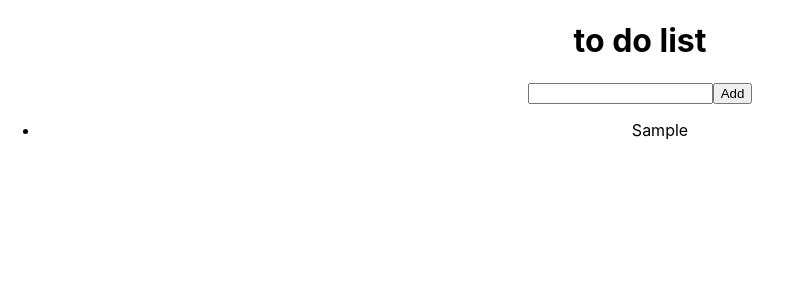
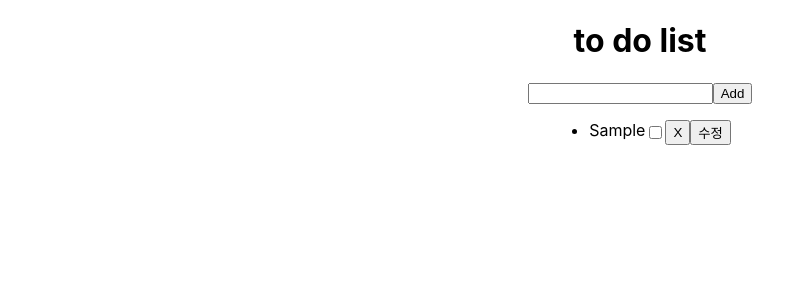
Before and after one commit to bin-pro/tutoring-to-do-list, a React (Create React App) app in the folder to-do-list/: page / in a window 1280 px wide. Both pictures are taken after typing "Sample" into the empty fields and a click on the button "Add". Shown: the top 300 px of the page, without its empty margins (0-792 px from the left). Built offline with nearby package versions, Linux system fonts and the light colour scheme.

Commit message:
Update crud

```diff
--- a/to-do-list/src/components/input/index.jsx
+++ b/to-do-list/src/components/input/index.jsx
@@ -1,21 +1,33 @@
 import React, { useState } from "react";
 
-const Input = ({ onClickAddToDoItemData }) => {
+const Input = ({ setToDoItemDataList }) => {
   const [inputValue, setInputValue] = useState("");
 
-  const onChangeInput = (event) => {
-    setInputValue(event.target.value);
+  const onClickAddToDoItemData = (content) => () => {
+    setToDoItemDataList((prevState) => [
+      ...prevState,
+      {
+        id: prevState.length + 1,
+        content: content,
+        isChecked: false,
+        isUpdating: false,
+      },
+    ]);
   };
 
-  const onClickAddButton = () => {
+  const onChangeInput = (event) => {
+    setInputValue(() => event.target.value);
+  };
+
+  const onClickAddButton = () => () => {
     onClickAddToDoItemData(inputValue)();
-    setInputValue("");
+    setInputValue(() => "");
   };
   //버튼 누르면 state에 데이터 추가
   return (
     <div className="input_wrapper">
       <input type="text" value={inputValue} onChange={onChangeInput}></input>
-      <button onClick={onClickAddButton}>Add</button>
+      <button onClick={onClickAddButton()}>Add</button>
     </div>
   );
   /*
--- a/to-do-list/src/components/todolist/index.css
+++ b/to-do-list/src/components/todolist/index.css
@@ -0,0 +1,8 @@
+.todo_item_container {
+  display: flex;
+  justify-content: center;
+}
+
+.checked {
+  text-decoration: line-through;
+}
--- a/to-do-list/src/components/todolist/index.jsx
+++ b/to-do-list/src/components/todolist/index.jsx
@@ -1,10 +1,107 @@
-const ToDoItem = ({
-  toDoItemDataList,
-  onClickUpdateToDoItemData,
-  onClickDeleteToDoItemData,
-}) => {
+import React, { useState } from "react";
+import index from "./index.css";
+
+const ToDoItem = ({ toDoItemDataList, setToDoItemDataList }) => {
+  const [updateInputValue, setUpdateInputValue] = useState("");
+
+  const onClickUpdateFinish = (id) => () => {
+    setToDoItemDataList((prevState) => {
+      const updatedList = [...prevState];
+      updatedList[id - 1] = {
+        content: updateInputValue,
+        isUpdating: !updatedList[id - 1].isUpdating,
+      };
+    });
+  };
+
+  const onChangeInput = (event) => {
+    setUpdateInputValue(() => event.target.value);
+  };
+
+  const onClickUpdateStart = (id) => () => {
+    setToDoItemDataList((prevState) => {
+      const updatedList = [...prevState]; //일단 이전 상태를 복사해서 새로운 배열을 만듭니다.
+      updatedList[id - 1] = {
+        ...updatedList[id - 1],
+        isUpdating: !updatedList[id - 1].isUpdating,
+      };
+      //업데이트할 아이템의 인덱스(id-1)에 해당하는 원소를 복사한 후 content를 업데이트합니다.
+      return updatedList;
+    });
+  };
+
+  const onChangeCheckbox = (id) => () => {
+    setToDoItemDataList((prevState) => {
+      const updatedList = [...prevState]; //일단 이전 상태를 복사해서 새로운 배열을 만듭니다.
+      updatedList[id - 1] = {
+        ...updatedList[id - 1],
+        isChecked: !updatedList[id - 1].isChecked,
+      };
+      return updatedList;
+    });
+  };
+
+  const onClickDeleteToDoItemData = (id) => () => {
+    setToDoItemDataList((prevState) => {
+      const updatedList = [...prevState].filter(
+        (listItem) => id !== listItem.id
+      );
+      return updatedList.map((listItem, index) => {
+        if (listItem.id > id) {
+          return {
+            ...listItem,
+            id: listItem.id - 1,
+            isChecked: listItem.isChecked,
+          };
+        } else {
+          return listItem;
+        }
+      });
+    });
+  };
+
   return toDoItemDataList.map((toDoItemData) => {
-    return <li key={`todo_item_${toDoItemData.id}`}>{toDoItemData.content}</li>;
+    var toggle = toDoItemData.isChecked ? "checked" : "";
+
+    const listContent = () => {
+      const content = toDoItemData.content;
+
+      if (!toDoItemData.isUpdating) {
+        return (
+          <li key={`todo_item_${toDoItemData.id}`} className={`${toggle}`}>
+            {content}
+          </li>
+        );
+      }
+      if (toDoItemData.isUpdating) {
+        return (
+          <input
+            key={`todo_item_updating_${toDoItemData.id}`}
+            type="text"
+            value={content}
+            onChange={onChangeInput()}
+          ></input>
+        );
+      }
+    };
+    var updateToggle = !toDoItemData.isUpdating
+      ? onClickUpdateStart(toDoItemData.id)
+      : onClickUpdateFinish(toDoItemData.id);
+    return (
+      <div
+        key={`todo_item_wrapper_${toDoItemData.id}`}
+        className="todo_item_container"
+      >
+        {listContent()}
+        <input
+          key={`todo_checkbox_${toDoItemData.id}`}
+          type="checkbox"
+          onChange={onChangeCheckbox(toDoItemData.id)}
+        ></input>
+        <button onClick={onClickDeleteToDoItemData(toDoItemData.id)}>X</button>
+        <button onClick={updateToggle}>수정</button>
+      </div>
+    );
   });
 };
 
--- a/to-do-list/src/pages/main/index.jsx
+++ b/to-do-list/src/pages/main/index.jsx
@@ -4,37 +4,6 @@ import ToDoItem from "../../components/todolist/index";
 
 const Main = () => {
   const [toDoItemDataList, setToDoItemDataList] = useState([]);
-
-  const onClickAddToDoItemData = (content) => () => {
-    setToDoItemDataList((prevState) => [
-      ...prevState,
-      {
-        id: prevState.length + 1,
-        content: content,
-        isChecked: false,
-      },
-    ]);
-  };
-
-  const onClickUpdateToDoItemData = (id, content) => () => {
-    setToDoItemDataList((prevState) => {
-      const updatedList = [...prevState]; //일단 이전 상태를 복사해서 새로운 배열을 만듭니다.
-      updatedList[id - 1] = { ...updatedList[id - 1], content: content };
-      //업데이트할 아이템의 인덱스(id-1)에 해당하는 원소를 복사한 후 content를 업데이트합니다.
-      return updatedList;
-    });
-  };
-
-  const onClickDeleteToDoItemData = (id) => () => {
-    setToDoItemDataList((prevState) => {
-      const updatedList = [...prevState].filter(
-        (listItem) => id !== listItem.id
-      );
-      return updatedList.map((listItem) =>
-        listItem.id > id ? { ...listItem, id: listItem.id - 1 } : listItem
-      );
-    });
-  };
 
   return (
     <div className="main">
@@ -43,12 +12,11 @@ const Main = () => {
       </div>
 
       <div className="body">
-        <Input onClickAddToDoItemData={onClickAddToDoItemData} />
+        <Input setToDoItemDataList={setToDoItemDataList} />
         <ul className="todo_item_list">
           <ToDoItem
             toDoItemDataList={toDoItemDataList}
-            onClickUpdateToDoItemData={onClickUpdateToDoItemData}
-            onClickDeleteToDoItemData={onClickDeleteToDoItemData}
+            setToDoItemDataList={setToDoItemDataList}
           />
         </ul>
       </div>
```
